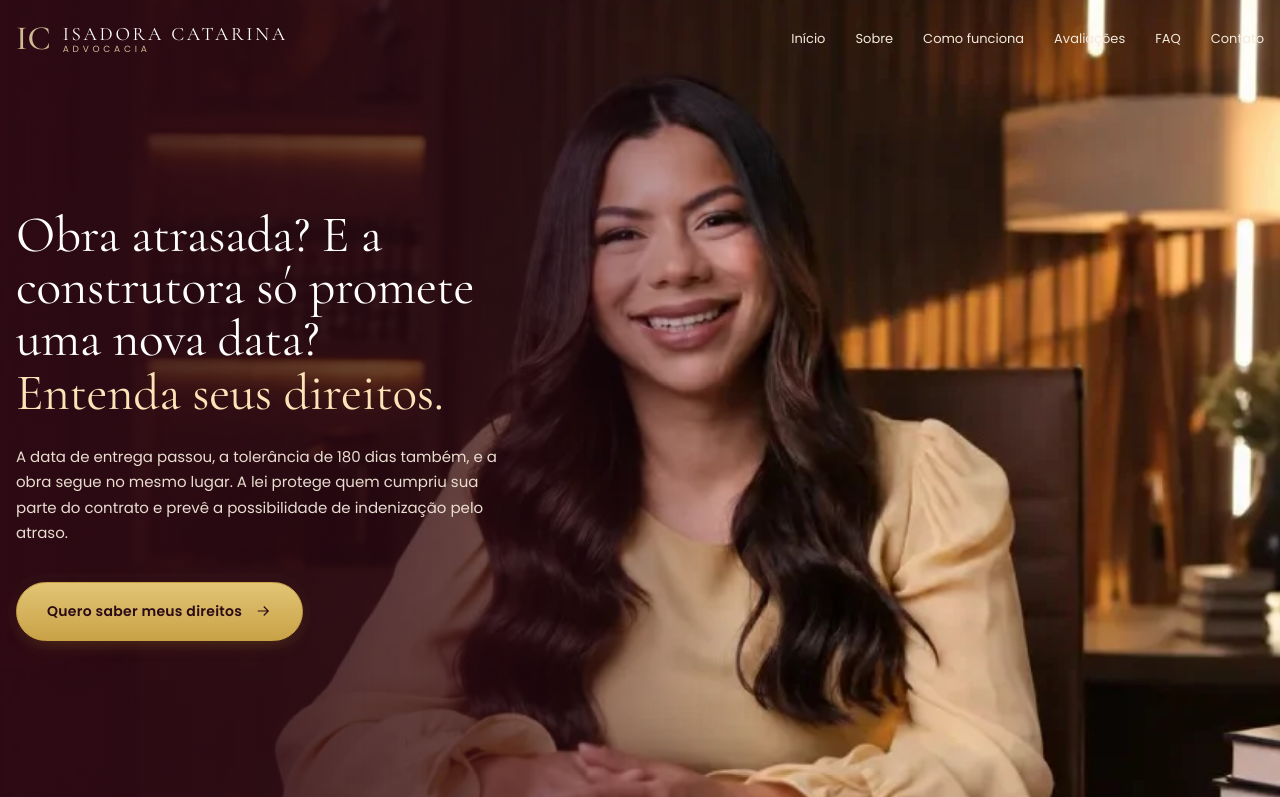
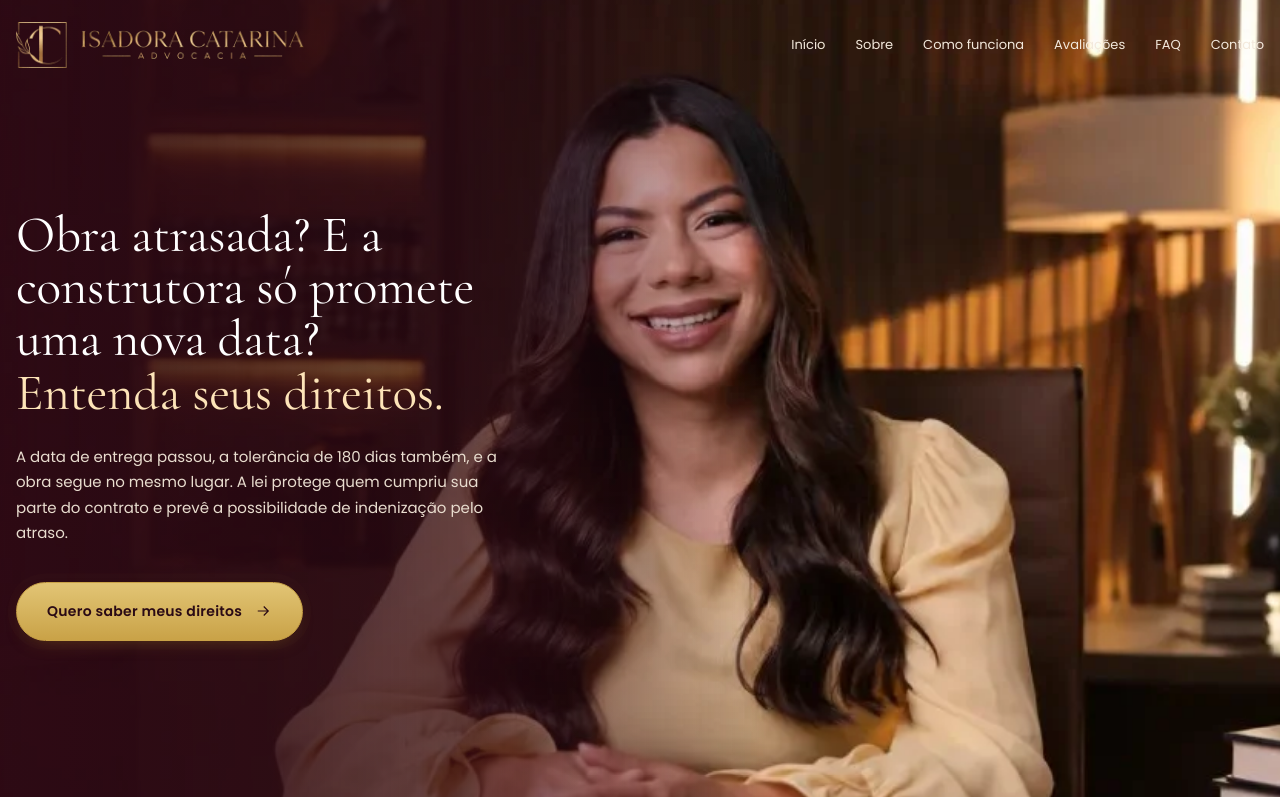
Before and after one commit to joymimkt-byte/previa, a plain HTML site: page isadora-catarina/index.html in a window 1280 px wide. Shown: the top 797 px of the page. Drawn offline with nearby package versions, Linux system fonts and the light colour scheme.

Commit message:
Isadora Catarina: novo logotipo no cabeçalho e rodapé
Co-Authored-By: Claude Opus 5.5 <noreply@anthropic.com>
Claude-Session: https://claude.ai/code/session_01GjesBdTPoottFY4FV7MLs9

```diff
--- a/isadora-catarina/index.html
+++ b/isadora-catarina/index.html
@@ -47,7 +47,9 @@ section{padding:clamp(64px,9vw,112px) 0}
 header{position:fixed;inset:0 0 auto;z-index:50;transition:background .4s,padding .4s,box-shadow .4s;padding:22px 0}
 header.scrolled{background:rgba(46,10,21,.96);backdrop-filter:blur(8px);padding:12px 0;box-shadow:0 10px 30px -20px #000}
 .nav{display:flex;align-items:center;justify-content:space-between;gap:24px}
-.logo{display:flex;align-items:center;gap:12px;color:#fff}
+.logo{display:flex;align-items:center}
+.logo img{height:46px;width:auto}
+footer .logo img{height:54px}
 .logo b{font-family:var(--serif);font-weight:500;font-size:34px;color:var(--gold);line-height:1}
 .logo span{display:flex;flex-direction:column;font-family:var(--serif);font-size:19px;letter-spacing:.14em;line-height:1.1}
 .logo small{font-family:var(--sans);font-size:9px;letter-spacing:.42em;color:var(--gold)}
@@ -228,7 +230,7 @@ footer .menu{color:var(--text)}
   .track{grid-auto-columns:86%}
   .benefits .wrap{grid-template-columns:1fr}
   .benefit{border-right:0;padding:24px 4px}
-  .logo span{font-size:16px}.logo b{font-size:28px}
+  .logo img{height:38px}
 }
 </style>
 </head>
@@ -236,7 +238,7 @@ footer .menu{color:var(--text)}
 
 <header id="top">
   <div class="wrap nav">
-    <a href="#inicio" class="logo" aria-label="Isadora Catarina Advocacia"><b>IC</b><span>ISADORA CATARINA<small>ADVOCACIA</small></span></a>
+    <a href="#inicio" class="logo" aria-label="Isadora Catarina Advocacia"><img src="img/logo.webp" alt="Isadora Catarina Advocacia" width="637" height="100"></a>
     <nav class="menu" id="menu">
       <a href="#inicio">Início</a><a href="#sobre">Sobre</a><a href="#processo">Como funciona</a><a href="#avaliacoes">Avaliações</a><a href="#faq">FAQ</a><a href="#contato">Contato</a>
     </nav>
@@ -387,7 +389,7 @@ footer .menu{color:var(--text)}
 <footer>
   <div class="wrap">
     <div class="ft-top">
-      <a href="#inicio" class="logo"><b>IC</b><span>ISADORA CATARINA<small>ADVOCACIA</small></span></a>
+      <a href="#inicio" class="logo"><img src="img/logo.webp" alt="Isadora Catarina Advocacia" width="637" height="100"></a>
       <nav class="menu"><a href="#inicio">Início</a><a href="#sobre">Sobre</a><a href="#processo">Como funciona</a><a href="#avaliacoes">Avaliações</a><a href="#faq">FAQ</a><a href="#contato">Contato</a></nav>
     </div>
     <div class="ft-bottom">
```
Also changed, not shown: isadora-catarina/img/logo.webp (added).
